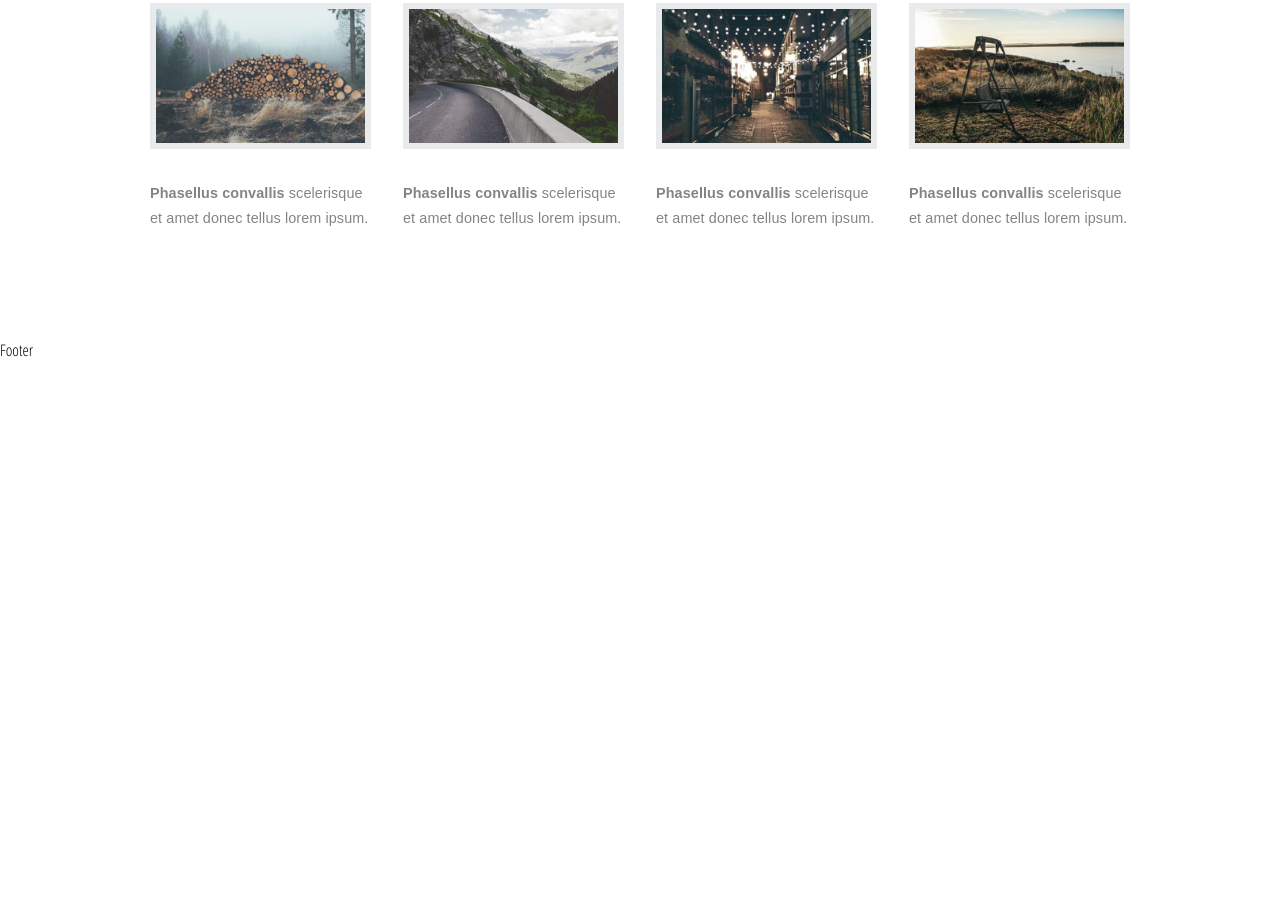
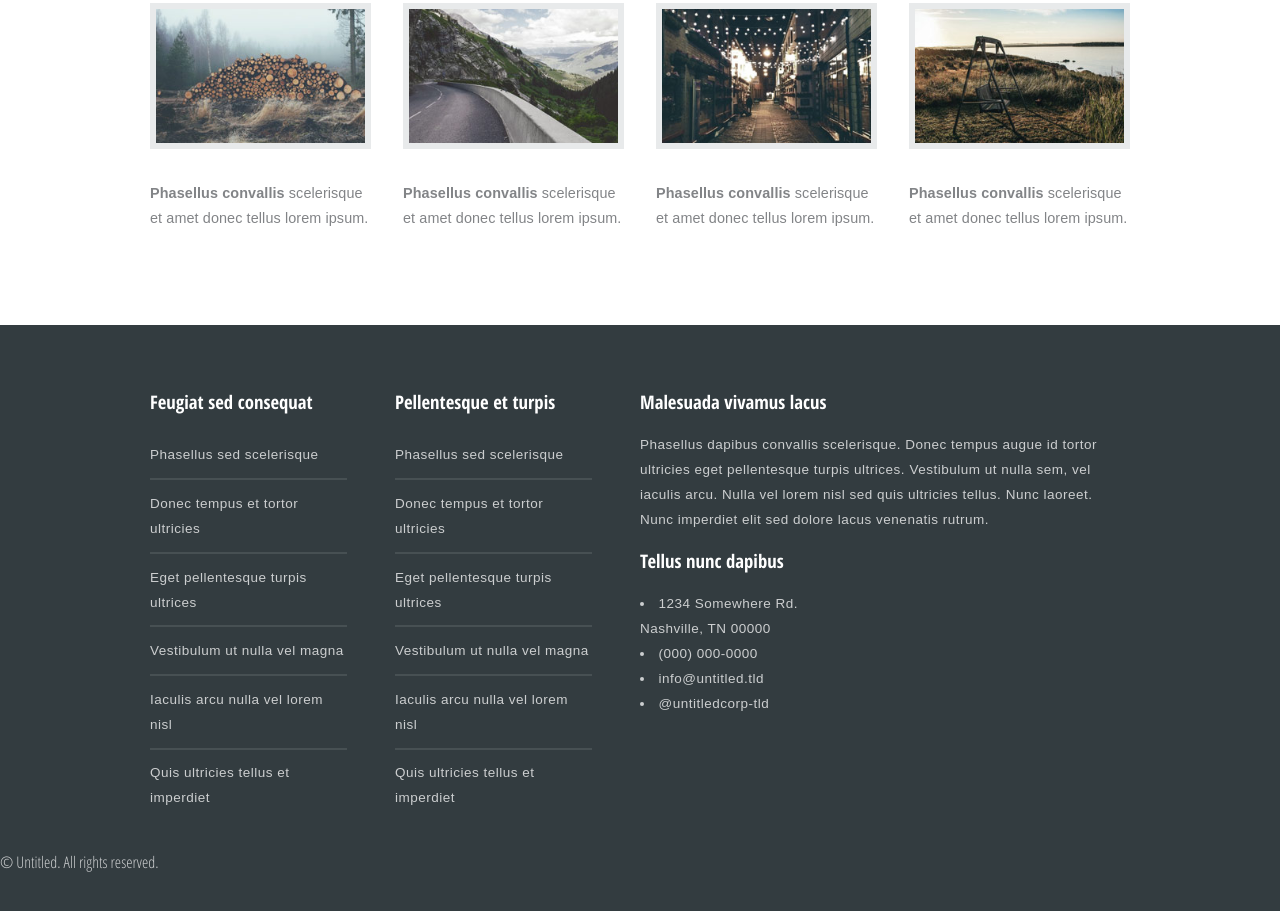
Before and after one commit to LucasLombardo/psd-to-react, a Gatsby site: page /latitude in a window 1280 px wide. Shown: the part 2434-3345 px from the top of the page. Before the commit the page ends 2809 px from the top, so only its background shows below. Built offline with nearby package versions, Linux system fonts and the light colour scheme; Gatsby itself is replaced by a stand-in of ours.

Commit message:
adds NavLists to Footer

```diff
--- a/src/components/latitude/Footer/Footer.js
+++ b/src/components/latitude/Footer/Footer.js
@@ -1,8 +1,51 @@
 import React from 'react'
+import { FontAwesomeIcon } from '@fortawesome/react-fontawesome'
+import { faChartArea, faCog, faFile } from '@fortawesome/free-solid-svg-icons'
+import NavList from '../NavList/NavList'
+import Container from '../Container/Container'
+import './Footer.scss'
+
+const navItems = [
+  { text: 'Phasellus sed scelerisque', href: '#' },
+  { text: 'Donec tempus et tortor ultricies', href: '#' },
+  { text: 'Eget pellentesque turpis ultrices', href: '#' },
+  { text: 'Vestibulum ut nulla vel magna', href: '#' },
+  { text: 'Iaculis arcu nulla vel lorem nisl', href: '#' },
+  { text: 'Quis ultricies tellus et imperdiet', href: '#' },
+]
 
 const Footer = () => (
-  <div>
-    <p>Footer</p>
+  <div id="Footer">
+    <Container>
+      <div>
+        <NavList header="Feugiat sed consequat" navItems={navItems} />
+        <NavList header="Pellentesque et turpis" navItems={navItems} />
+      </div>
+      <div>
+        <h3>Malesuada vivamus lacus</h3>
+        <p>
+          Phasellus dapibus convallis scelerisque. Donec tempus augue id tortor
+          ultricies eget pellentesque turpis ultrices. Vestibulum ut nulla sem,
+          vel iaculis arcu. Nulla vel lorem nisl sed quis ultricies tellus. Nunc
+          laoreet. Nunc imperdiet elit sed dolore lacus venenatis rutrum.
+        </p>
+        <h3>Tellus nunc dapibus</h3>
+        <div>
+          <div>
+            <li>
+              1234 Somewhere Rd. <br />
+              Nashville, TN 00000
+            </li>
+            <li>(000) 000-0000</li>
+          </div>
+          <div>
+            <li>info@untitled.tld</li>
+            <li>@untitledcorp-tld</li>
+          </div>
+        </div>
+      </div>
+    </Container>
+    <p>© Untitled. All rights reserved.</p>
   </div>
 )
 
--- /dev/null
+++ b/src/components/latitude/Footer/Footer.scss
@@ -0,0 +1,34 @@
+#Footer {
+  background: #333c40;
+  color: #cccecf;
+  padding: 3em 0;
+  .Container {
+    display: flex;
+    & > div {
+      flex: 1;
+    }
+    & > div:first-of-type {
+      display: flex;
+      .NavList {
+        flex: 1;
+        margin-right: 3em;
+      }
+    }
+    h3 {
+      color: #fff;
+    }
+    li,
+    p {
+      font-family: Arial, Helvetica, sans-serif;
+      font-size: 13.5px;
+      letter-spacing: 0.5px;
+      line-height: 25px;
+    }
+    a {
+      transition: 0.3s;
+    }
+    a:hover {
+      color: #f4715c;
+    }
+  }
+}
--- /dev/null
+++ b/src/components/latitude/NavList/NavList.js
@@ -0,0 +1,27 @@
+import React from 'react'
+import PropTypes from 'prop-types'
+import './NavList.scss'
+
+const NavList = ({ navItems, header }) => (
+  <div className="NavList">
+    {header && <h3>{header}</h3>}
+    <ul>
+      {navItems.map(({ text, href }) => (
+        <li key={text + href}>
+          <a href={href}>{text}</a>
+        </li>
+      ))}
+    </ul>
+  </div>
+)
+
+NavList.defaultProps = {
+  header: '',
+}
+
+NavList.propTypes = {
+  navItems: PropTypes.array.isRequired,
+  header: PropTypes.string,
+}
+
+export default NavList
--- /dev/null
+++ b/src/components/latitude/NavList/NavList.scss
@@ -0,0 +1,18 @@
+.NavList {
+  ul {
+    padding: 0;
+    list-style: none;
+  }
+  li {
+    padding: 0.8em 0;
+    margin: 0;
+    border-bottom: 2px solid #475053;
+    &:last-of-type {
+      border: 0;
+    }
+  }
+  a {
+    text-decoration: none;
+    color: inherit;
+  }
+}
```
